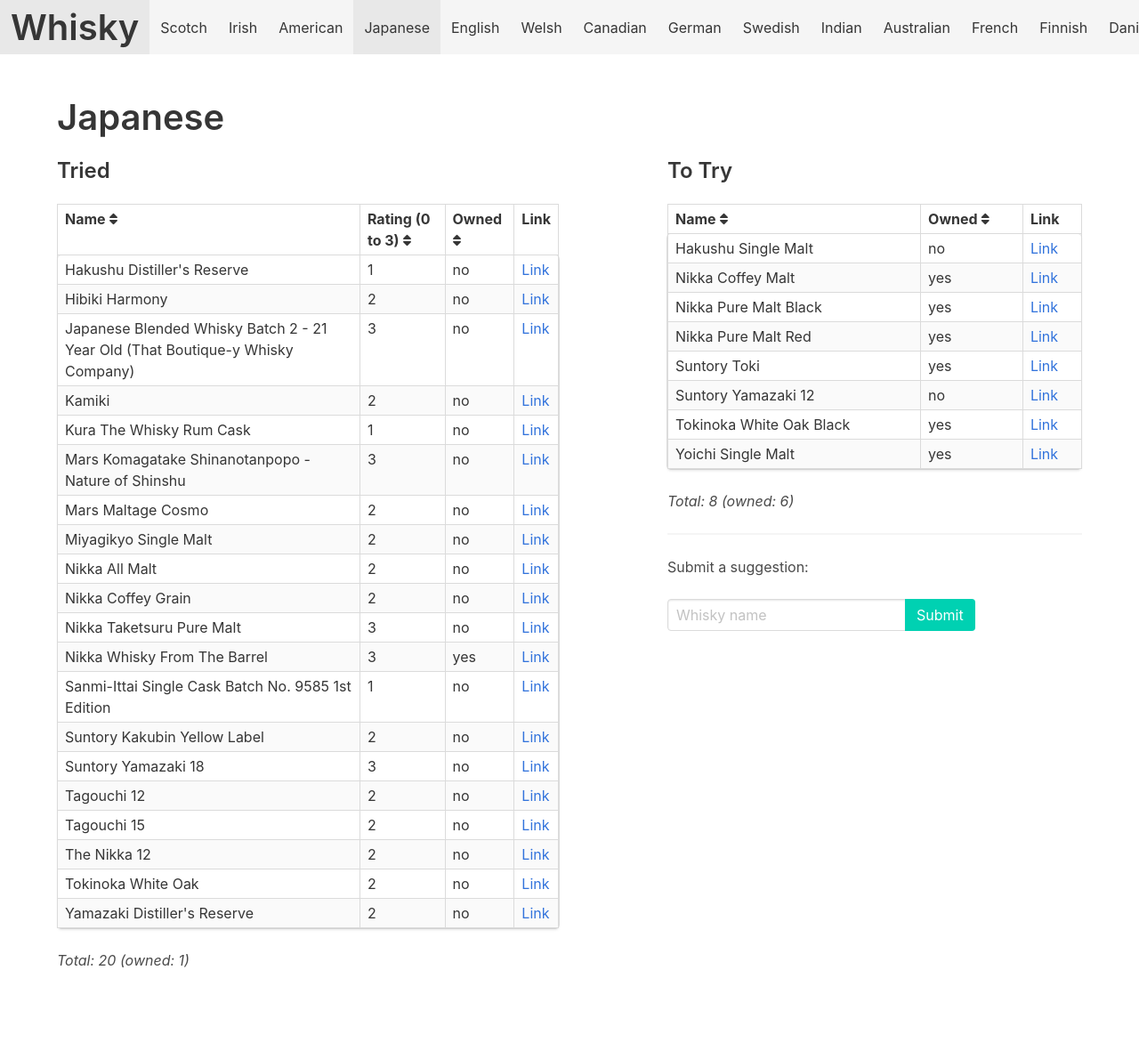
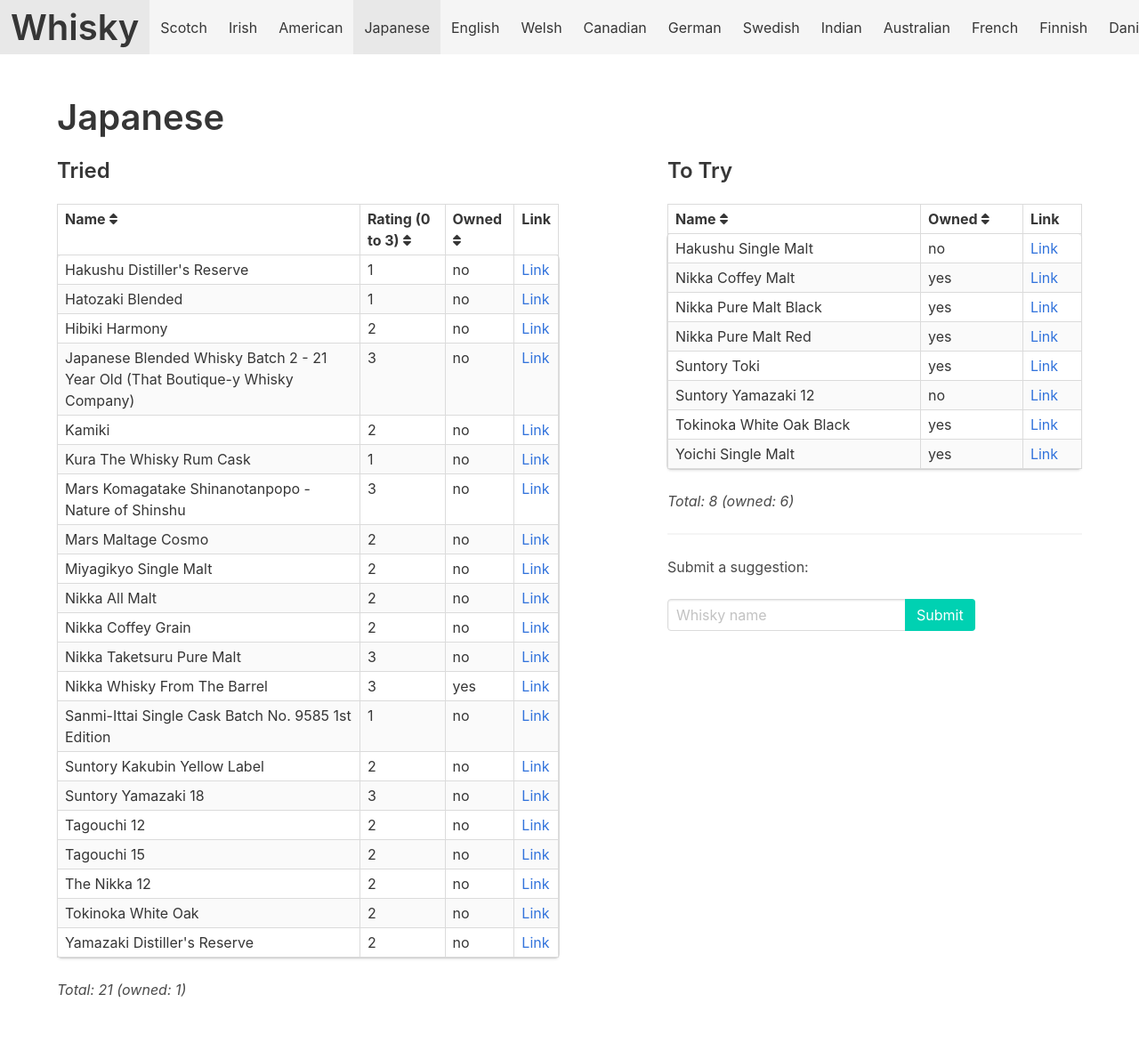
Before and after one commit to grega/whisky, a Jekyll site: the page built from japanese.html, in a window 1280 px wide. Shown: the whole page at 89% size. Built offline with Jekyll 4.4.1, drawn with Linux system fonts in a browser that asks for light colours; nearby versions of some CDN libraries; before the commit the page ends 1139 px from its top, so only the background shows below that.

Commit message:
Update tried.yml

```diff
--- a/_data/japanese/tried.yml
+++ b/_data/japanese/tried.yml
@@ -58,3 +58,6 @@
 
 - name: Tagouchi 12
   rating: 2
+
+- name: Hatozaki Blended
+  rating: 1
```
